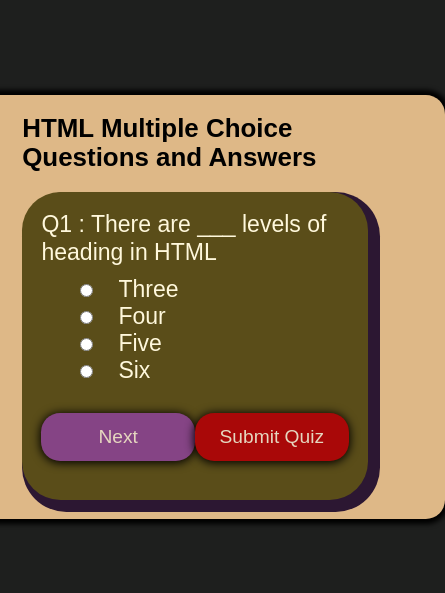
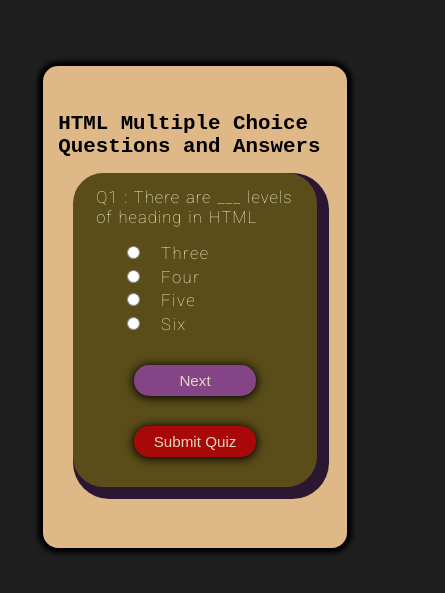
Before and after one commit to Lakeshj/Quiz-WebApp_JS.io, a plain HTML site: page index.html in a window 390 px wide. Shown: the part 115-708 px from the top of the page, 445 px wide, since content can reach past the window. Drawn offline with Linux system fonts and the light colour scheme.

Commit message:
minor updates in style.css

```diff
--- a/src/style.css
+++ b/src/style.css
@@ -1,8 +1,14 @@
+@import url('https://fonts.googleapis.com/css2?family=Poppins:wght@100&family=Roboto+Mono:wght@100&family=Roboto:wght@100&display=swap');
+
+/*
+font-family: 'Roboto', sans-serif;
+font-family: 'Roboto Mono', monospace;
+font-family: 'Poppins', sans-serif; */
 *{
     margin: 0;
     padding: 0;
     box-sizing: border-box;
-    font: 300 1.2rem sans-serif;
+    font-family: 'Roboto', sans-serif;
 }
 
 body{
@@ -15,40 +21,48 @@ body{
 
 .container{
     background: burlywood;
-    width: 38rem;
-
-    padding: 1rem 4rem;
+    width: 40rem;
+    margin: 0 3rem;
     border-radius: 1rem;
     display: flex;
+    justify-content: center;
     place-items: center;
-    box-shadow: 0 0 5px 5px rgb(0, 0, 0) ;
+    box-shadow: 0 0 5px 5px rgb(0 0 0);
+    min-height: 22rem;
 }
 
 /* dynamic creation div Quiz */
-
+.quiz{
+    margin: 2rem 0;
+}
 .quiz h1{
-    font: 600 1.35rem sans-serif ;
+    font: 600 1.37rem monospace;
+}
+.quiz h2{
+    font: 400 1.15rem monospace;
+    letter-spacing: 1px;
+    word-spacing: 1px;
 }
 
 .quiz .QuizQuestion{
-    margin-top: 1rem;
     background: #5a4d19;
     border-radius: 2rem;
-    padding: 1rem;
+    padding: 1rem 1.5rem;
     color: #fff8dc;
     box-shadow: 6px 6px 0px 6px rgb(44 23 50);
-}
-.quiz .QuizQuestion h2{
-    font: 500 1.2rem monospace;
+    font: 300 0.8rem monospace;
+    margin: 1rem 0;
+    /* width: 30rem; */
 }
 .quiz .QuizQuestion ul{
-    margin: 0.5rem 2rem;
+    margin: 0.9rem 2rem;
 
 }
 .quiz .QuizQuestion ul li{
-    font: 500 1.2rem sans-serif;
+    font: 500 1.15rem sans-serif;
     list-style: none;
-    line-height: 1.2rem;
+    line-height: 1.49rem;
+    letter-spacing: 1.5px;
 }
 .quiz .QuizQuestion [type = 'radio']{
     margin-right: 1rem;
@@ -61,7 +75,7 @@ body{
 
     font: 500 1rem sans-serif;
     width: 8rem;
-    height: 2.5rem;
+    height: 2rem;
     outline: none;
     border: none;
     background: #854485;
@@ -95,7 +109,7 @@ body{
 
 /* Score Board */
 .anscont{
-    width: 28rem;
+    width: 90%;
     padding: 1rem;
     padding-bottom: 0.2rem;
     text-align: center;
@@ -103,7 +117,8 @@ body{
     color: #cff3ac;
     border-radius: 1rem;
     box-shadow: 0 4px 13px 2px rgb(0 0 0);
-
+    font: 300 1.25rem monospace;
+    margin: 0.85rem auto ;
 }
 .anscontainer {
     display: none;
@@ -114,7 +129,7 @@ body{
 
     font: 500 1rem sans-serif;
     width: 8rem;
-    height: 2.5rem;
+    height: 2.15rem;
     outline: none;
     border: none;
     display: block;
@@ -128,3 +143,29 @@ body{
     background: #e1903e;
     color: #120b04;
 }
+
+
+@media screen and ( max-width : 650px) {
+    *{
+        font-size: 95%;
+    }
+    .container{
+        min-width: 20rem;
+        padding: 1rem;
+    }
+    .quiz .QuizQuestion{
+
+        margin: 1rem ;
+    }
+    .quiz .QuizQuestion .BtnCont{
+        display: flex;
+        flex-wrap: wrap;
+    }
+}
+@media screen and ( max-width : 450px) {
+
+    .quiz .QuizQuestion .BtnCont{
+        display: flex;
+        flex-wrap: wrap;
+    }
+}
```
